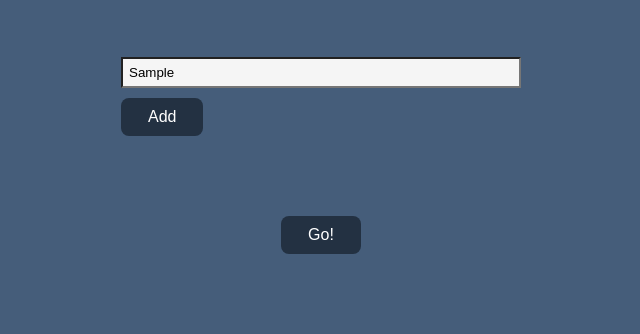
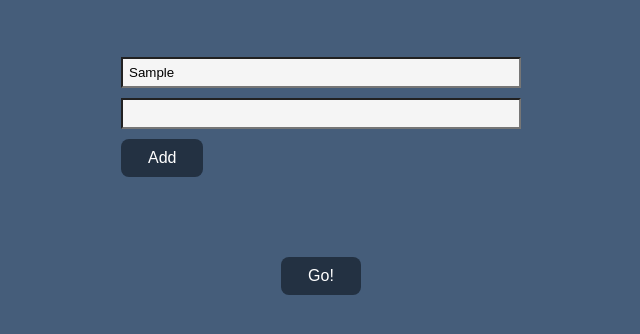
Before and after one commit to tremoten/help-me-choose, a plain HTML site: page index.html in a window 1280 px wide. Both pictures are taken after typing "Sample" into the empty fields and a click on the button "Add". Shown: the part 446-780 px from the top of the page, without its empty margins (319-959 px from the left). Drawn offline with nearby package versions, Linux system fonts and the light colour scheme.

Commit message:
Tjejerkodar dag 3
Added JavaScript

```diff
--- a/index.html
+++ b/index.html
@@ -16,5 +16,16 @@
       <button class="addOption">Add</button>
     </div>
     <button>Go!</button>
+
+    <script src="https://code.jquery.com/jquery-3.2.1.min.js"></script>
+  <script>
+    $(function() {
+      $('.resultSection').hide()
+      var add_option = function() {
+        $('.inputs').append('<input></input>')
+      }
+      $('.addOption').click(add_option)
+    })
+  </script>
   </body>
 </html>
```
